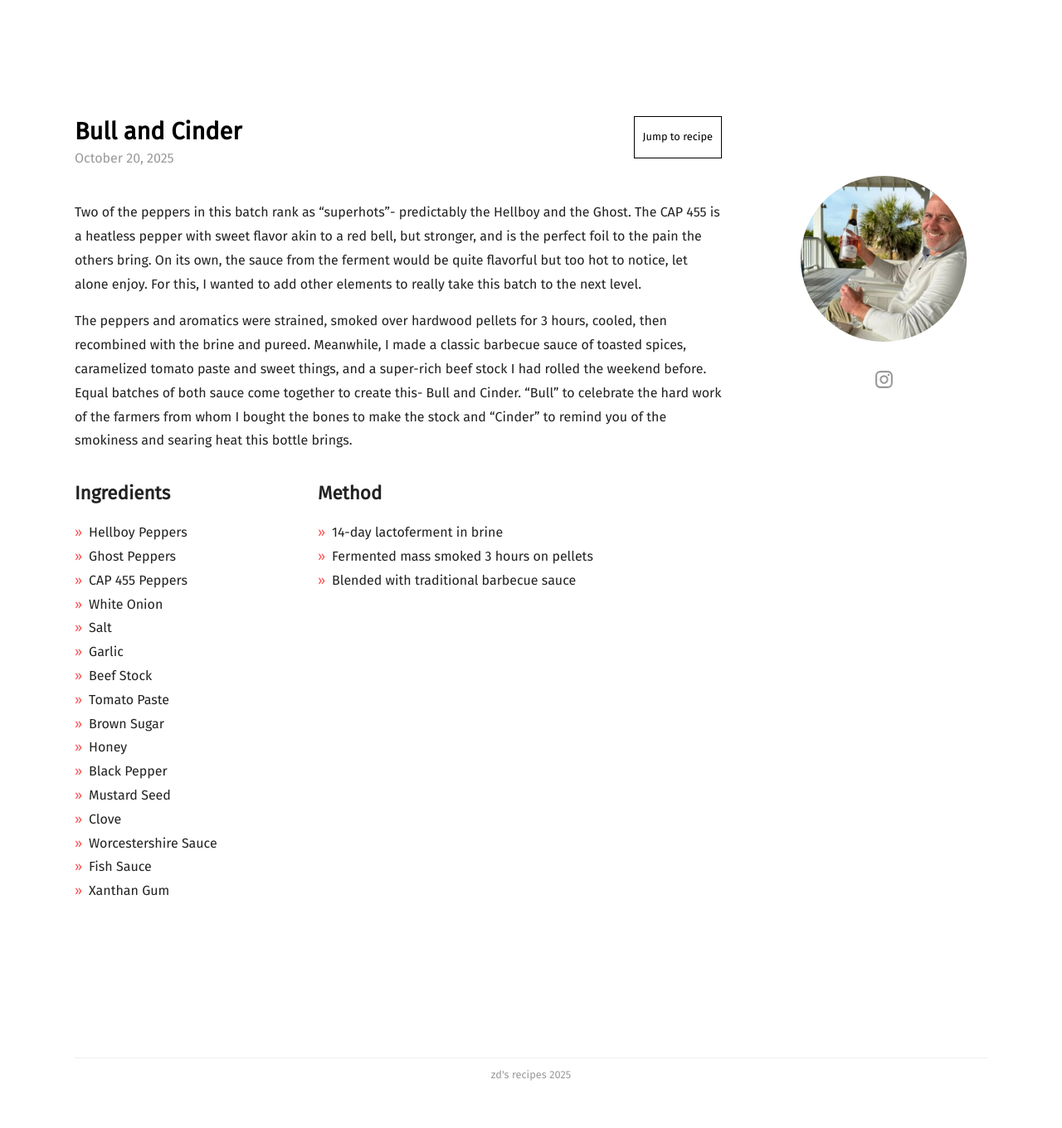
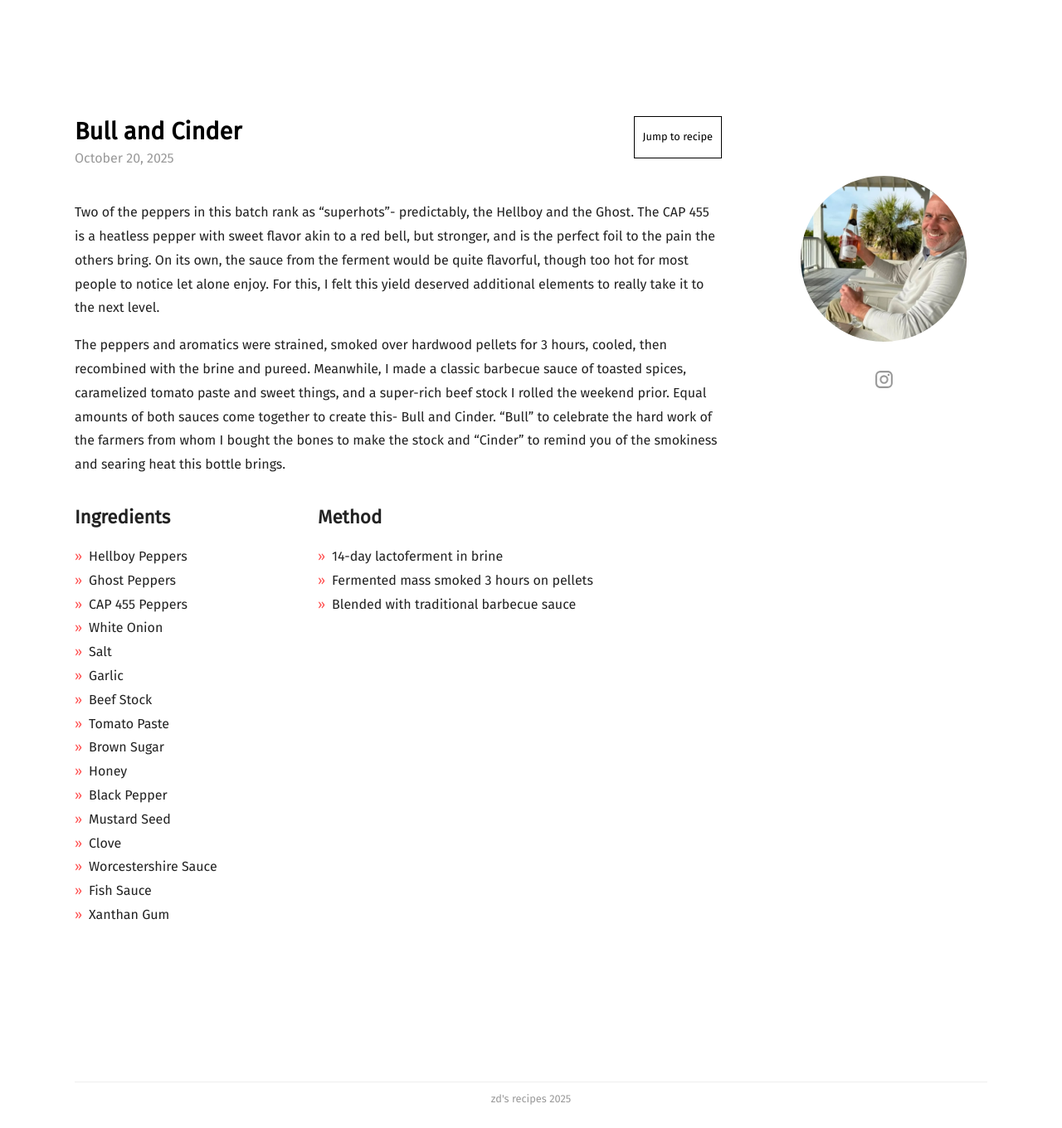
Before and after one commit to zchef2k/eat.zdlab.xyz, a Jekyll site: the page built from _posts/2025-10-20-bull_and_cinder.md, in a window 1280 px wide. Shown: the whole page at 83% size. Built offline with Jekyll 4.4.1, drawn with Linux system fonts in a browser that asks for light colours; nearby versions of some CDN libraries; some web fonts are replaced; comment, search, counter and statistics services are not loaded; before the commit the page ends 1331 px from its top, so only the background shows below that.

Commit message:
copy edit b&c

```diff
--- a/_posts/2025-10-20-bull_and_cinder.md
+++ b/_posts/2025-10-20-bull_and_cinder.md
@@ -32,7 +32,7 @@ recipe:
     * Fermented mass smoked 3 hours on pellets
     * Blended with traditional barbecue sauce
 ---
-Two of the peppers in this batch rank as "superhots"- predictably the Hellboy and the Ghost. The CAP 455 is a heatless pepper with sweet flavor akin to a red bell, but stronger, and is the perfect foil to the pain the others bring. On its own, the sauce from the ferment would be quite flavorful but too hot to notice, let alone enjoy. For this, I wanted to add other elements to really take this batch to the next level.
+Two of the peppers in this batch rank as "superhots"- predictably, the Hellboy and the Ghost. The CAP 455 is a heatless pepper with sweet flavor akin to a red bell, but stronger, and is the perfect foil to the pain the others bring. On its own, the sauce from the ferment would be quite flavorful, though too hot for most people to notice let alone enjoy. For this, I felt this yield deserved additional elements to really take it to the next level.
 
-The peppers and aromatics were strained, smoked over hardwood pellets for 3 hours, cooled, then recombined with the brine and pureed. Meanwhile, I made a classic barbecue sauce of toasted spices, caramelized tomato paste and sweet things, and a super-rich beef stock I had rolled the weekend before. Equal batches of both sauce come together to create this- Bull and Cinder. "Bull" to celebrate the hard work of the farmers from whom I bought the bones to make the stock and "Cinder" to remind you of the smokiness and searing heat this bottle brings.
+The peppers and aromatics were strained, smoked over hardwood pellets for 3 hours, cooled, then recombined with the brine and pureed. Meanwhile, I made a classic barbecue sauce of toasted spices, caramelized tomato paste and sweet things, and a super-rich beef stock I rolled the weekend prior. Equal amounts of both sauces come together to create this- Bull and Cinder. "Bull" to celebrate the hard work of the farmers from whom I bought the bones to make the stock and "Cinder" to remind you of the smokiness and searing  heat this bottle brings.
 <!-- ![Collards](images/1.png) -->
```
